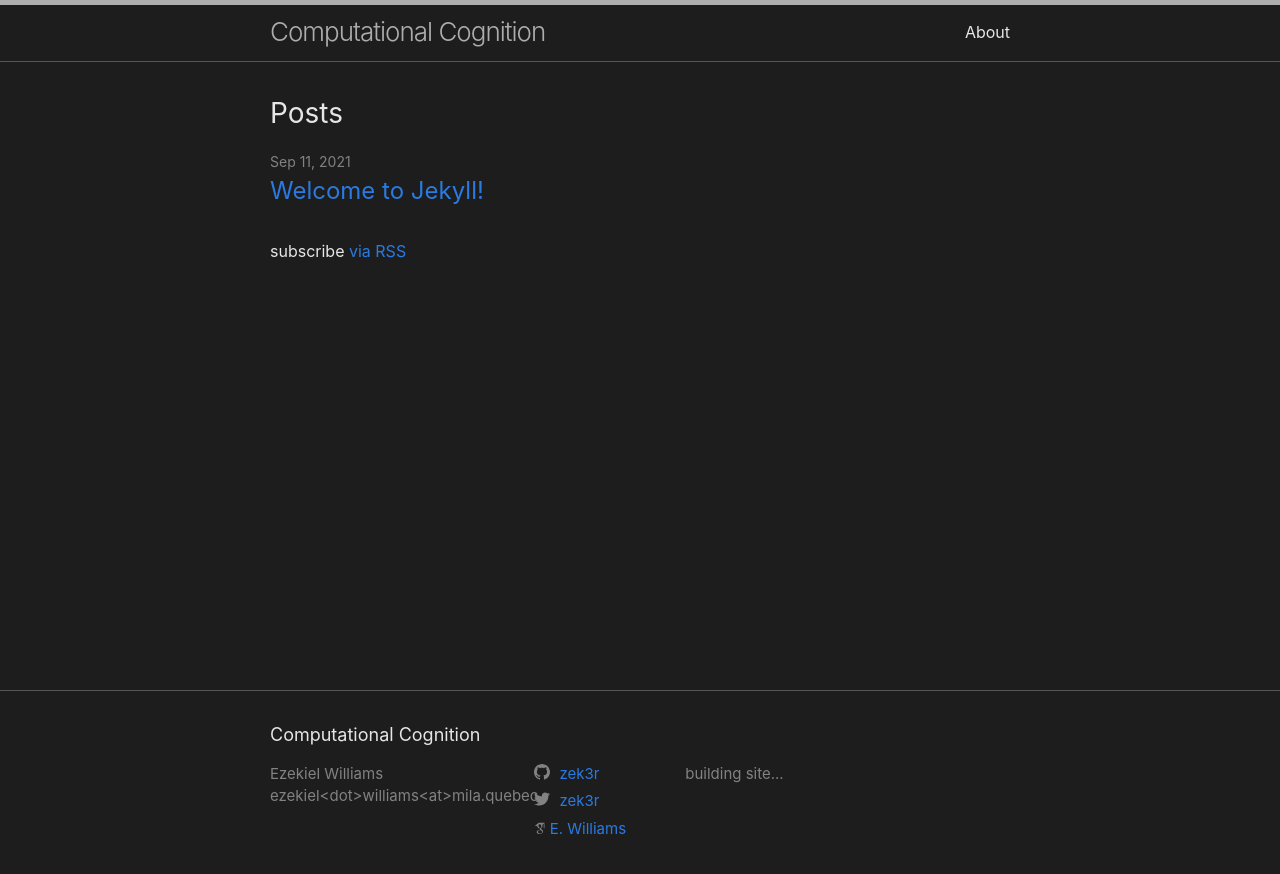
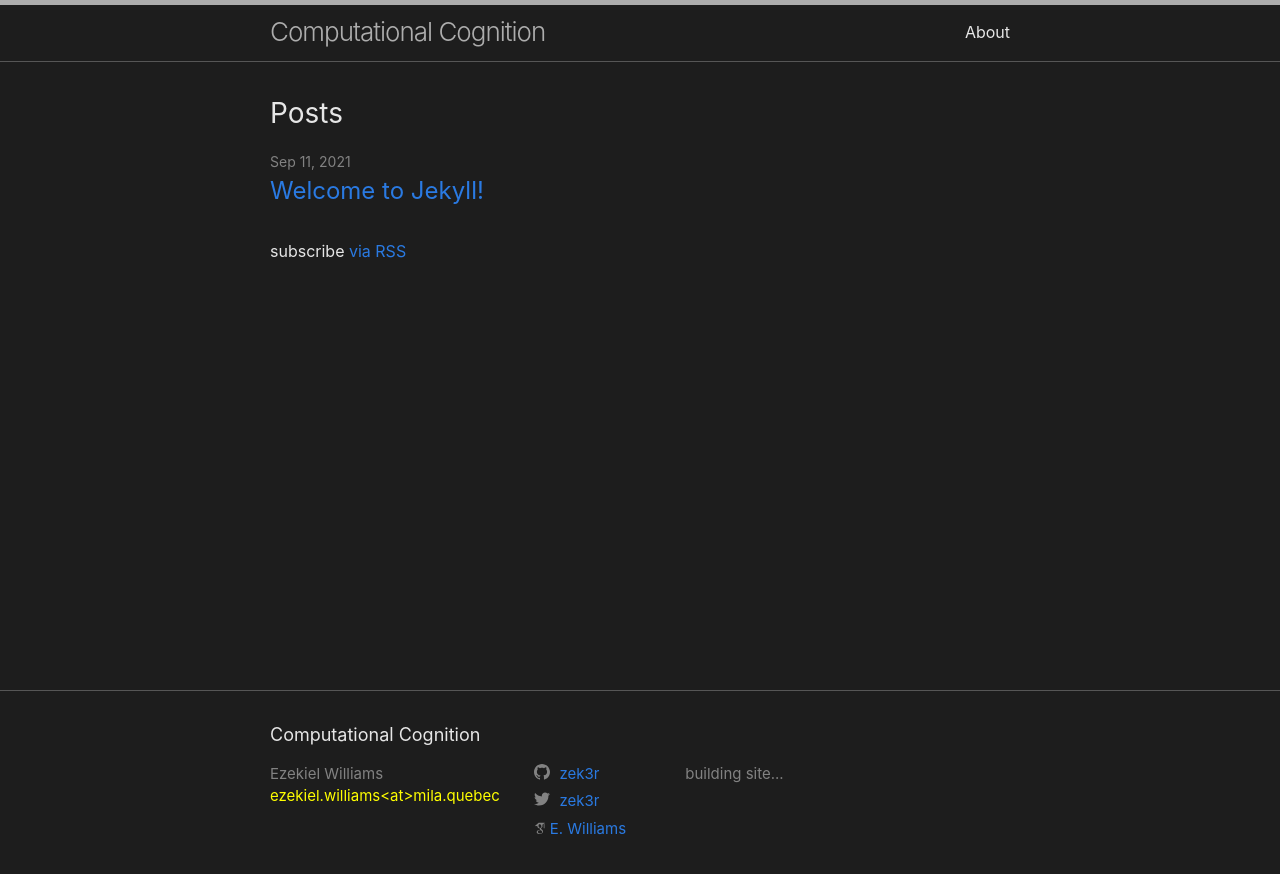
Before and after one commit to zek3r/zek3r.github.io, a Jekyll site: the page built from index.markdown, in a window 1280 px wide. Shown: the top 874 px of the page. Built offline with Jekyll 4.4.1, drawn with Linux system fonts in a browser that asks for light colours; some web fonts are replaced.

Commit message:
updating stuff...

```diff
--- a/_includes/footer.html
+++ b/_includes/footer.html
@@ -16,7 +16,7 @@
             {%- endif -%}
             </li>
             {%- if site.email -%}
-            <li> ezekiel&lt;dot&gt;williams&lt;at&gt;mila.quebec </li>
+            <li style="color:yellow"> ezekiel.williams&lt;at&gt;mila.quebec </li>
             {%- endif -%}
         </ul>
       </div>
```
